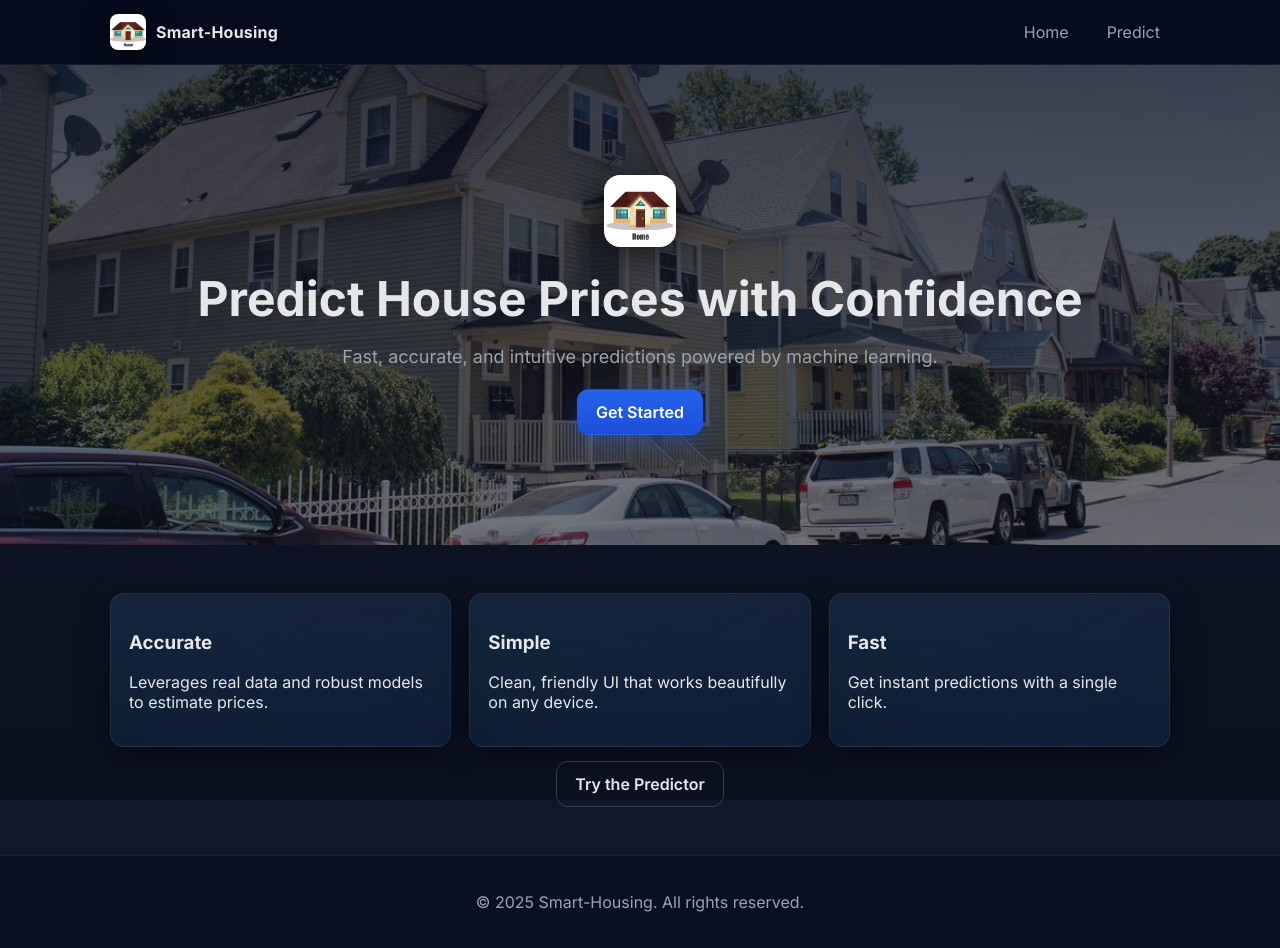
After one commit to AlexKalll/smart-housing, a Django app: page / in a window 1280 px wide. The commit adds this page. Run offline with Django 5.2, Linux system fonts and the light colour scheme; parts of the project's set-up code (start-up, migrations or seed data) failed here and were passed over.

Commit message:
feat: add app static assets (css/js/images) and templates(html files)

```diff
--- /dev/null
+++ b/prediction/predict/static/css/styles.css
@@ -0,0 +1,99 @@
+:root {
+  --bg: #0f172a; /* slate-900 */
+  --bg-soft: #111827; /* gray-900 */
+  --panel: #0b1220; /* deep panel */
+  --text: #e5e7eb; /* gray-200 */
+  --muted: #9ca3af; /* gray-400 */
+  --primary: #2563eb; /* blue-600 */
+  --primary-700: #1d4ed8;
+  --accent: #38bdf8; /* sky-400 */
+  --danger: #ef4444;
+  --shadow: 0 10px 30px rgba(0,0,0,.45);
+  --radius: 14px;
+}
+
+* { box-sizing: border-box; }
+html, body { height: 100%; }
+body.app-body {
+  margin: 0;
+  font-family: 'Inter', system-ui, -apple-system, Segoe UI, Roboto, Arial, sans-serif;
+  background: linear-gradient(180deg, var(--bg) 0%, #0b1120 100%);
+  color: var(--text);
+}
+
+.container { width: 100%; max-width: 1100px; margin: 0 auto; padding: 0 20px; }
+
+/* Navbar */
+.navbar { position: sticky; top: 0; z-index: 50; background: rgba(2,6,23,.7); backdrop-filter: blur(10px); border-bottom: 1px solid rgba(148,163,184,.1); }
+.nav-inner { display: flex; align-items: center; justify-content: space-between; height: 64px; }
+.brand { display: flex; align-items: center; gap: 10px; text-decoration: none; }
+.brand-logo { width: 36px; height: 36px; border-radius: 8px; box-shadow: var(--shadow); object-fit: cover; }
+.brand-name { color: var(--text); font-weight: 700; letter-spacing: .2px; }
+.nav-links { display: flex; gap: 18px; }
+.nav-link { color: var(--muted); text-decoration: none; padding: 8px 10px; border-radius: 8px; }
+.nav-link:hover { color: var(--text); background: rgba(148,163,184,.1); }
+.nav-toggle { display: none; background: transparent; border: 0; width: 36px; height: 36px; position: relative; }
+.nav-toggle span { position: absolute; left: 8px; right: 8px; height: 2px; background: var(--text); border-radius: 2px; transition: .2s; }
+.nav-toggle span:nth-child(1){ top: 10px; }
+.nav-toggle span:nth-child(2){ top: 17px; }
+.nav-toggle span:nth-child(3){ top: 24px; }
+
+/* Hero */
+.hero { background: url('/static/background.jpg') no-repeat center center/cover; position: relative; background-size: cover; background-position: center; min-height: 60vh; display: grid; place-items: center; }
+.hero .overlay { position: absolute; inset: 0; background: linear-gradient(180deg, rgba(2,6,23,.75), rgba(2,6,23,.55)); }
+.hero-inner { position: relative; text-align: center; padding: 60px 0; }
+.hero-logo { width: 72px; height: 72px; border-radius: 16px; box-shadow: var(--shadow); margin-bottom: 18px; }
+.hero-title { font-size: clamp(28px, 6vw, 48px); margin: 0 0 10px; }
+.hero-subtitle { color: var(--muted); font-size: clamp(14px, 2.5vw, 18px); margin-bottom: 22px; }
+
+/* Buttons */
+.btn { display: inline-block; padding: 12px 18px; border-radius: 12px; text-decoration: none; font-weight: 600; cursor: pointer; border: 1px solid transparent; }
+.btn-primary { background: linear-gradient(180deg, var(--primary), var(--primary-700)); color: white; box-shadow: 0 8px 24px rgba(37,99,235,.35); }
+.btn-primary:hover { filter: brightness(1.05); }
+.btn-secondary { background: transparent; color: var(--text); border-color: rgba(148,163,184,.3); }
+.btn-secondary:hover { background: rgba(148,163,184,.08); }
+
+/* Sections */
+.features { padding: 48px 0; }
+.grid-3 { display: grid; grid-template-columns: repeat(3, 1fr); gap: 18px; }
+.card { background: radial-gradient(1200px 400px at 0% -20%, rgba(56,189,248,.08), transparent),
+                 radial-gradient(1200px 400px at 100% 120%, rgba(37,99,235,.08), transparent),
+                 linear-gradient(180deg, rgba(255,255,255,.02), rgba(255,255,255,0));
+        border: 1px solid rgba(148,163,184,.12);
+        border-radius: var(--radius); padding: 18px; box-shadow: var(--shadow); }
+.cta { text-align: center; margin-top: 14px; }
+
+/* Page header */
+.page-header { padding: 30px 0 10px; border-bottom: 1px solid rgba(148,163,184,.1); background: rgba(2,6,23,.3); }
+.page-header h1 { margin: 0 0 6px; }
+.page-header p { margin: 0; color: var(--muted); }
+
+/* Form */
+.form-card { margin: 18px auto 40px; max-width: 760px; }
+.form-grid { display: grid; grid-template-columns: repeat(2, minmax(0, 1fr)); gap: 14px; }
+.form-field { display: flex; flex-direction: column; gap: 6px; }
+.form-field label { font-weight: 600; color: var(--muted); }
+.form-field input, .form-field select { background: rgba(17,24,39,.7); color: var(--text); border: 1px solid rgba(148,163,184,.2); border-radius: 10px; padding: 10px 12px; outline: none; }
+.form-field input:focus, .form-field select:focus { border-color: var(--accent); box-shadow: 0 0 0 3px rgba(56,189,248,.15); }
+.form-actions { grid-column: 1 / -1; text-align: right; margin-top: 4px; }
+
+/* Alerts */
+.alert { padding: 12px 14px; border-radius: 12px; margin-top: 14px; border: 1px solid transparent; }
+.alert-danger { background: rgba(239,68,68,.08); border-color: rgba(239,68,68,.35); color: #fecaca; }
+
+/* Result */
+.result { margin-top: 18px; padding: 18px; border-radius: var(--radius); background: rgba(2,6,23,.5); border: 1px solid rgba(148,163,184,.12); text-align: center; }
+.result-title { margin: 0 0 6px; color: var(--muted); }
+.result-value { font-size: clamp(22px, 3.5vw, 32px); font-weight: 700; background: linear-gradient(90deg, var(--accent), #60a5fa); -webkit-background-clip: text; background-clip: text; color: transparent; }
+
+/* Footer */
+.footer { padding: 20px 0; border-top: 1px solid rgba(148,163,184,.1); color: var(--muted); background: rgba(2,6,23,.3); text-align: center; }
+
+/* Responsive */
+@media (max-width: 900px) { .grid-3 { grid-template-columns: 1fr; } }
+@media (max-width: 720px) {
+  .form-grid { grid-template-columns: 1fr; }
+  .nav-links { display: none; }
+  .nav-toggle { display: inline-block; }
+  .nav-open .nav-links { display: flex; position: absolute; top: 64px; right: 12px; left: 12px; background: rgba(2,6,23,.95); padding: 10px; border-radius: 12px; border: 1px solid rgba(148,163,184,.12); flex-direction: column; }
+}
--- /dev/null
+++ b/prediction/predict/static/js/app.js
@@ -0,0 +1,8 @@
+(function(){
+	function toggle(){
+		var body = document.body;
+		if(body.classList.contains('nav-open')){ body.classList.remove('nav-open'); }
+		else { body.classList.add('nav-open'); }
+	}
+	window.toggleNav = toggle;
+})();
--- /dev/null
+++ b/prediction/predict/templates/base.html
@@ -0,0 +1,43 @@
+{% load static %}
+<!DOCTYPE html>
+<html lang="en">
+<head>
+    <meta charset="UTF-8">
+    <meta name="viewport" content="width=device-width, initial-scale=1">
+    <title>{% block title %}Prediction App{% endblock %}</title>
+    <link rel="preconnect" href="https://fonts.googleapis.com">
+    <link rel="preconnect" href="https://fonts.gstatic.com" crossorigin>
+    <link href="https://fonts.googleapis.com/css2?family=Inter:wght@300;400;600;700&display=swap" rel="stylesheet">
+    <link rel="stylesheet" href="{% static 'css/styles.css' %}">
+     <link rel="icon" href="{% static 'logo.jpg' %}" type="image/jpeg">
+    {% block extra_head %}{% endblock %}
+    <script defer src="{% static 'js/app.js' %}"></script>
+</head>
+<body class="app-body">
+    <header class="navbar">
+        <div class="container nav-inner">
+            <a href="/" class="brand">
+                <img src="{% static 'logo.jpg' %}" alt="App Logo" class="brand-logo">
+                <span class="brand-name">Smart-Housing</span>
+            </a>
+            <nav class="nav-links">
+                <a href="/" class="nav-link">Home</a>
+                <a href="/pr/" class="nav-link">Predict</a>
+            </nav>
+            <button class="nav-toggle" aria-label="Toggle navigation" onclick="toggleNav()">
+                <span></span><span></span><span></span>
+            </button>
+        </div>
+    </header>
+
+    <main class="main-content">
+        {% block content %}{% endblock %}
+    </main>
+
+    <footer class="footer">
+        <div class="container">
+            <p>© {% now "Y" %} Smart-Housing. All rights reserved.</p>
+        </div>
+    </footer>
+</body>
+</html>
--- /dev/null
+++ b/prediction/predict/templates/home.html
@@ -0,0 +1,36 @@
+{% extends 'base.html' %}
+{% load static %}
+
+{% block title %}Welcome | Smart-Housing{% endblock %}
+
+{% block content %}
+<section class="hero">
+    <div class="overlay"></div>
+    <div class="container hero-inner">
+        <img src="{% static 'logo.jpg' %}" alt="Logo" class="hero-logo">
+        <h1 class="hero-title">Predict House Prices with Confidence</h1>
+        <p class="hero-subtitle">Fast, accurate, and intuitive predictions powered by machine learning.</p>
+        <a href="/pr/" class="btn btn-primary">Get Started</a>
+    </div>
+</section>
+
+<section class="features">
+    <div class="container grid-3">
+        <div class="card">
+            <h3>Accurate</h3>
+            <p>Leverages real data and robust models to estimate prices.</p>
+        </div>
+        <div class="card">
+            <h3>Simple</h3>
+            <p>Clean, friendly UI that works beautifully on any device.</p>
+        </div>
+        <div class="card">
+            <h3>Fast</h3>
+            <p>Get instant predictions with a single click.</p>
+        </div>
+    </div>
+    <div class="container cta">
+        <a href="/pr/" class="btn btn-secondary">Try the Predictor</a>
+    </div>
+    </section>
+{% endblock %}
```
Also changed, not shown: prediction/predict/templates/predict.html (+46 -24 lines), prediction/predict/static/images/background.jpg (added), prediction/predict/static/images/logo.jpg (added).
